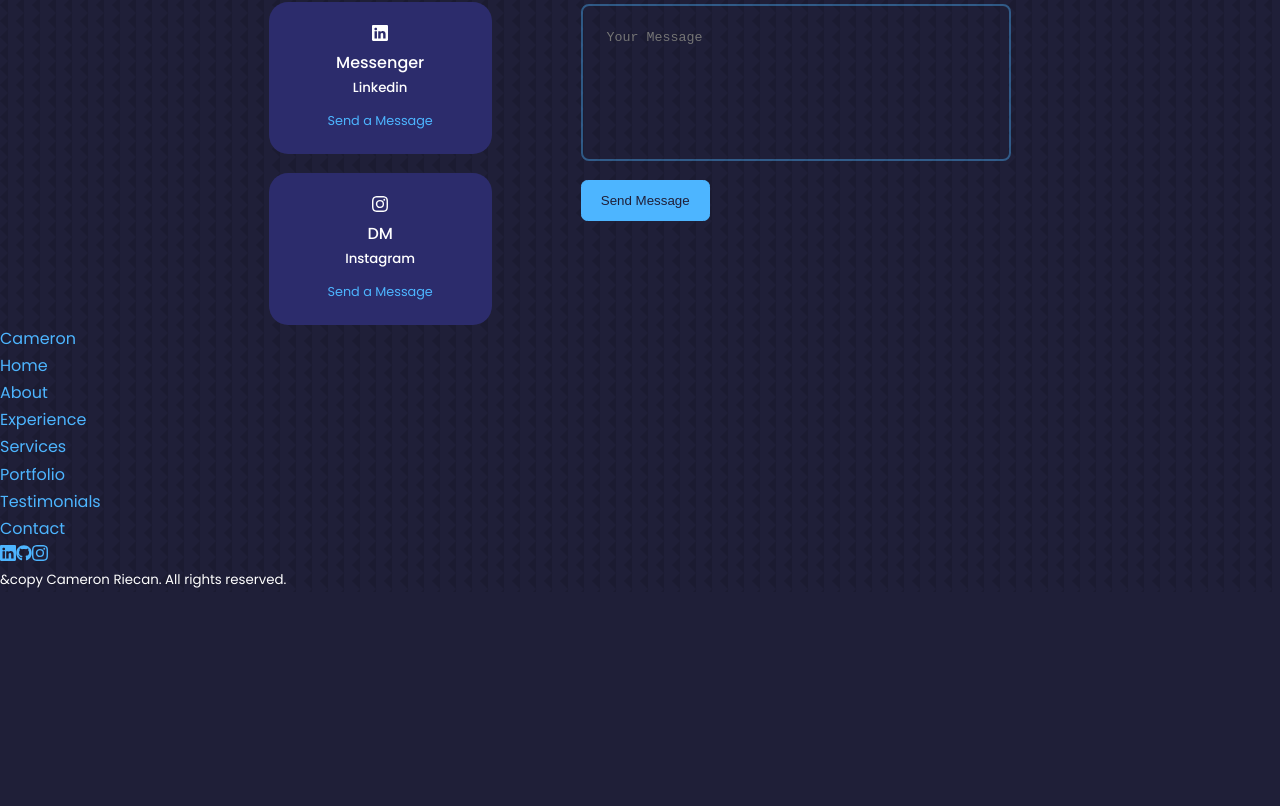
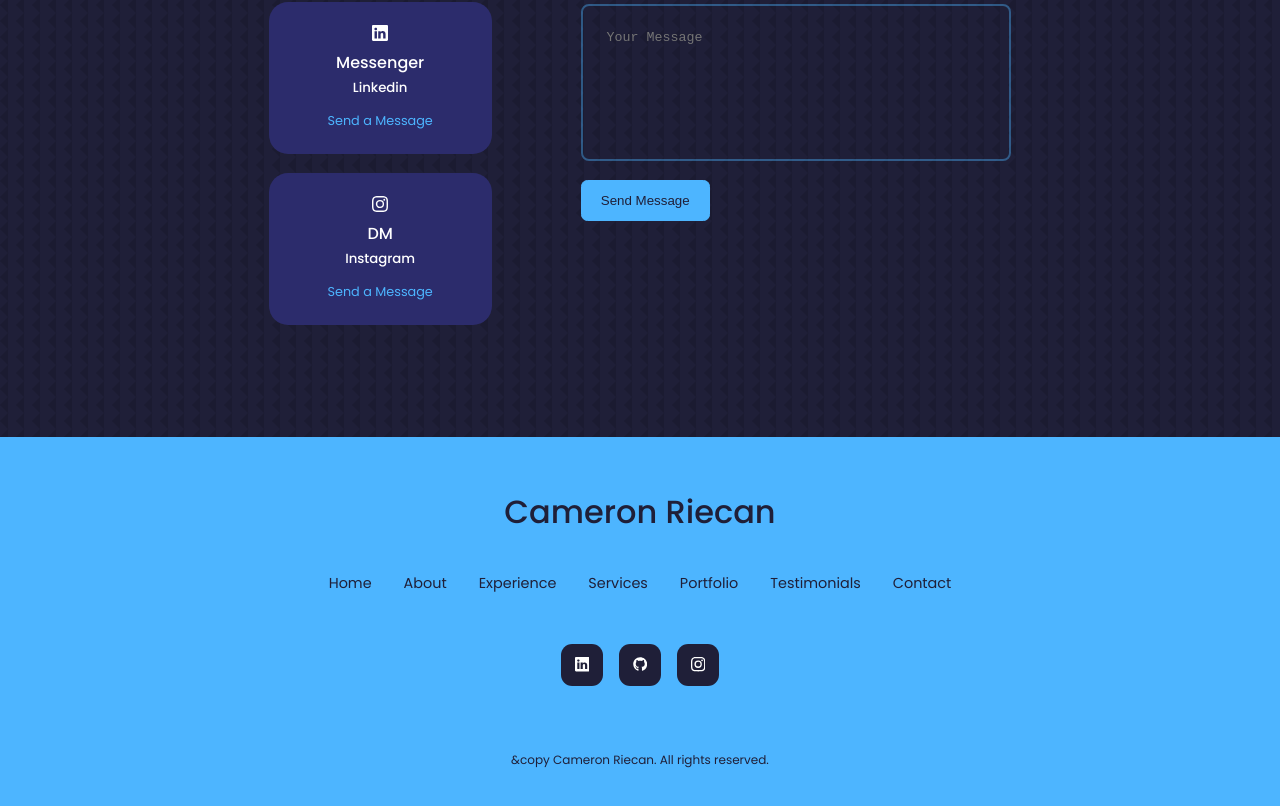
Before and after one commit to CameronRiecan/CameronRiecan.github.io, a React (Create React App) app: page / in a window 1280 px wide. Shown: the part 5443-6249 px from the top of the page. Before the commit the page ends 6035 px from the top, so only its background shows below. Built offline with nearby package versions, Linux system fonts and the light colour scheme.

Commit message:
add media qurie for small devices for footer so it stacks

```diff
--- a/src/components/footer/Footer.jsx
+++ b/src/components/footer/Footer.jsx
@@ -7,7 +7,7 @@ import {BsInstagram} from 'react-icons/bs'
 const Footer = () => {
   return (
     <footer>
-      <a href='#' className='footer_logo'>Cameron</a>
+      <a href='#' className='footer_logo'>Cameron Riecan</a>
 
       <ul className='permalinks'>
         <li><a href='#'>Home</a></li>
--- a/src/components/footer/footer.css
+++ b/src/components/footer/footer.css
@@ -0,0 +1,68 @@
+/* Footer Component CSS */
+
+footer {
+    background: var(--color-primary);
+    padding: 3rem 0;
+    text-align: center;
+    font-size: 0.9rem;
+    margin-top: 7rem;
+}
+
+footer a {
+    color: var(--color-bg);
+}
+
+.footer_logo {
+    font-size: 2rem;
+    font-weight: 500;
+    margin-bottom: 2rem;
+    display: inline-block;
+}
+
+.permalinks {
+    display: flex;
+    flex-wrap: wrap;
+    justify-content: center;
+    gap: 2rem;
+    margin: 0 auto 3rem;
+}
+
+.footer_socials {
+    display: flex;
+    justify-content: center;
+    gap: 1rem;
+    margin-bottom: 4rem;
+}
+
+.footer_socials a {
+    background: var(--color-bg);
+    color: var(--color-white);
+    padding: 0.8rem;
+    border-radius: 0.7rem;
+    display: flex;
+    border: 1px solid transparent;
+}
+
+.footer_socials a:hover {
+    background: transparent;
+    color: var(--color-bg);
+    border-color: var(--color-bg);
+}
+
+.footer_copyright {
+    margin-bottom: 4rem;
+    color: var(--color-bg);
+}
+
+
+/* Media Queries (Small Devices) */
+@media screen and (max-width: 600px) {
+    .permalinks {
+        flex-direction: column;
+        gap: 1.5rem;
+    }
+
+    .footer_socials {
+        margin-bottom: 2.6rem;
+    }
+}
```
